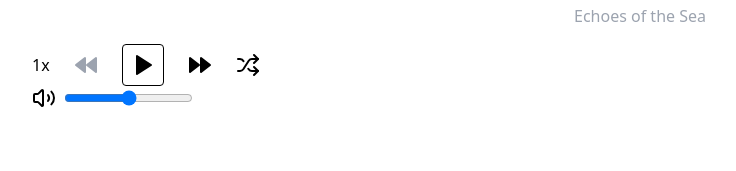
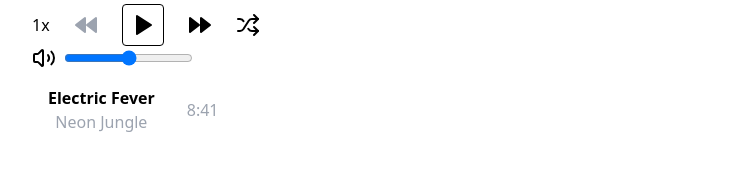
Before and after one commit to KVang2/atlas-music-player, a React app: page / in a window 1280 px wide. Shown: the part 513-684 px from the top of the page, without its empty margins (0-736 px from the left). Built offline with nearby package versions, Linux system fonts and the light colour scheme; the HTML template or start-up script is replaced by a standard one.

Commit message:
task 2 complete

```diff
--- a/src/components/App.jsx
+++ b/src/components/App.jsx
@@ -4,6 +4,7 @@ import MusicPlayer from "./MusicPlayer";
 import SongTitle from './SongTitle';
 import PlayControls from "./PlayControls";
 import VolumeControl from "./VolumeControls";
+import PlayListItem from "./PlayListItem";
 
 function App() {
   return (
@@ -16,6 +17,7 @@ function App() {
         <SongTitle />
         <PlayControls />
         <VolumeControl />
+        <PlayListItem />
       </div>
       <div>
         <Footer />
--- a/src/components/PlayListItem.jsx
+++ b/src/components/PlayListItem.jsx
@@ -0,0 +1,26 @@
+import React, { useState, useEffect } from 'react';
+
+function PlayListItem() {
+    const [duration, setDuration] = useState(521);
+
+    const formatTime = (seconds) => {
+        const minutes = Math.floor(seconds / 60);
+        const remainingSeconds = Math.floor(seconds % 60);
+
+        return `${minutes}:${remainingSeconds < 10 ? '0' : ''}${remainingSeconds}`;
+    };
+
+    return (
+        <div className="flex text-center gap-5 p-4">
+            <div>
+                <p className="font-bold">Electric Fever</p>
+                <p className="text-gray-400">Neon Jungle</p>
+            </div>
+            <div className="p-3">
+                <p className="text-gray-400">{formatTime(duration)}</p>
+            </div>
+        </div>
+    );
+}
+
+export default PlayListItem;
--- a/src/components/VolumeControls.jsx
+++ b/src/components/VolumeControls.jsx
@@ -9,7 +9,7 @@ function VolumeControl() {
     };
 
     return (
-        <div className="flex text-center gap-2">
+        <div className="flex gap-2">
             <Volume2 />
             <input type="range"
                 min='0'
```
